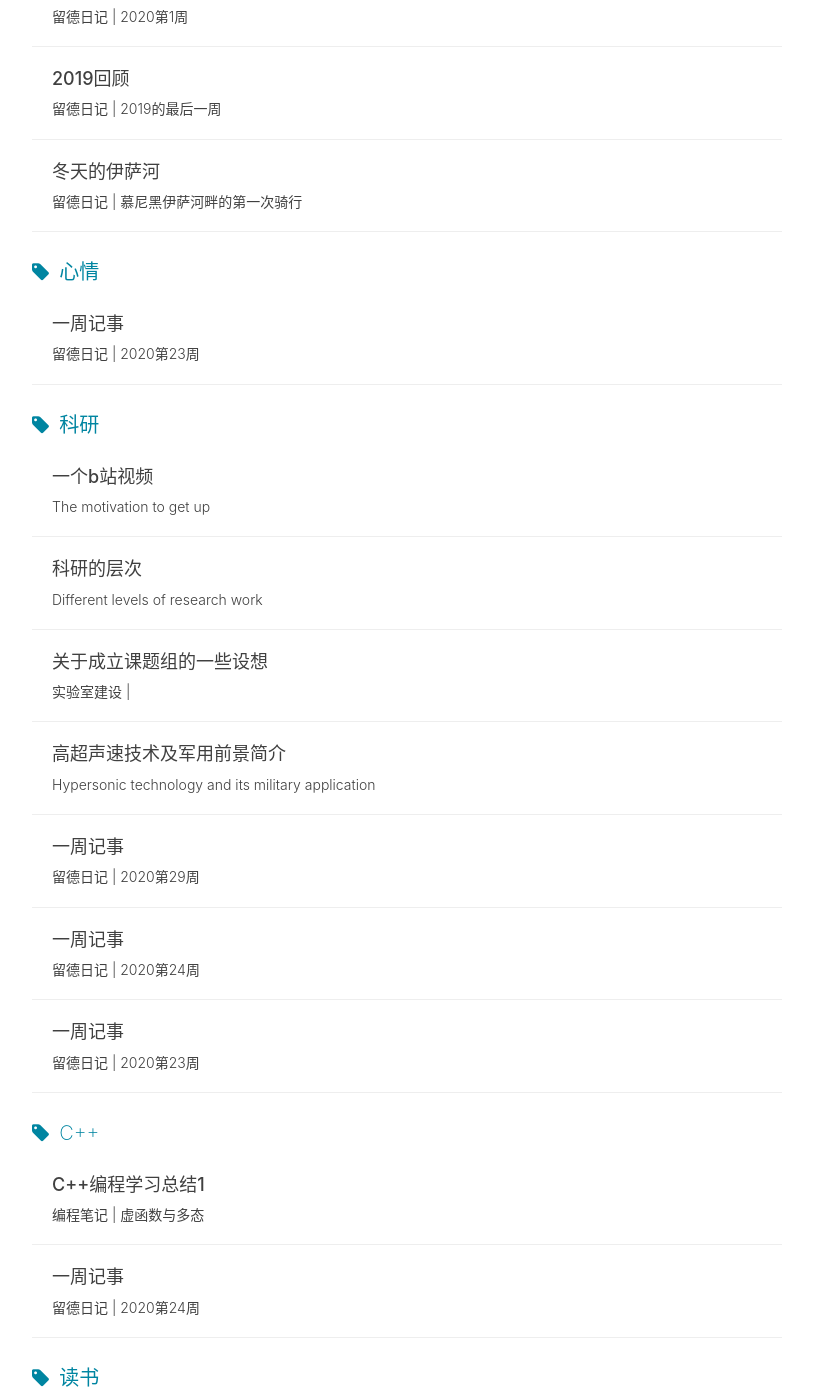
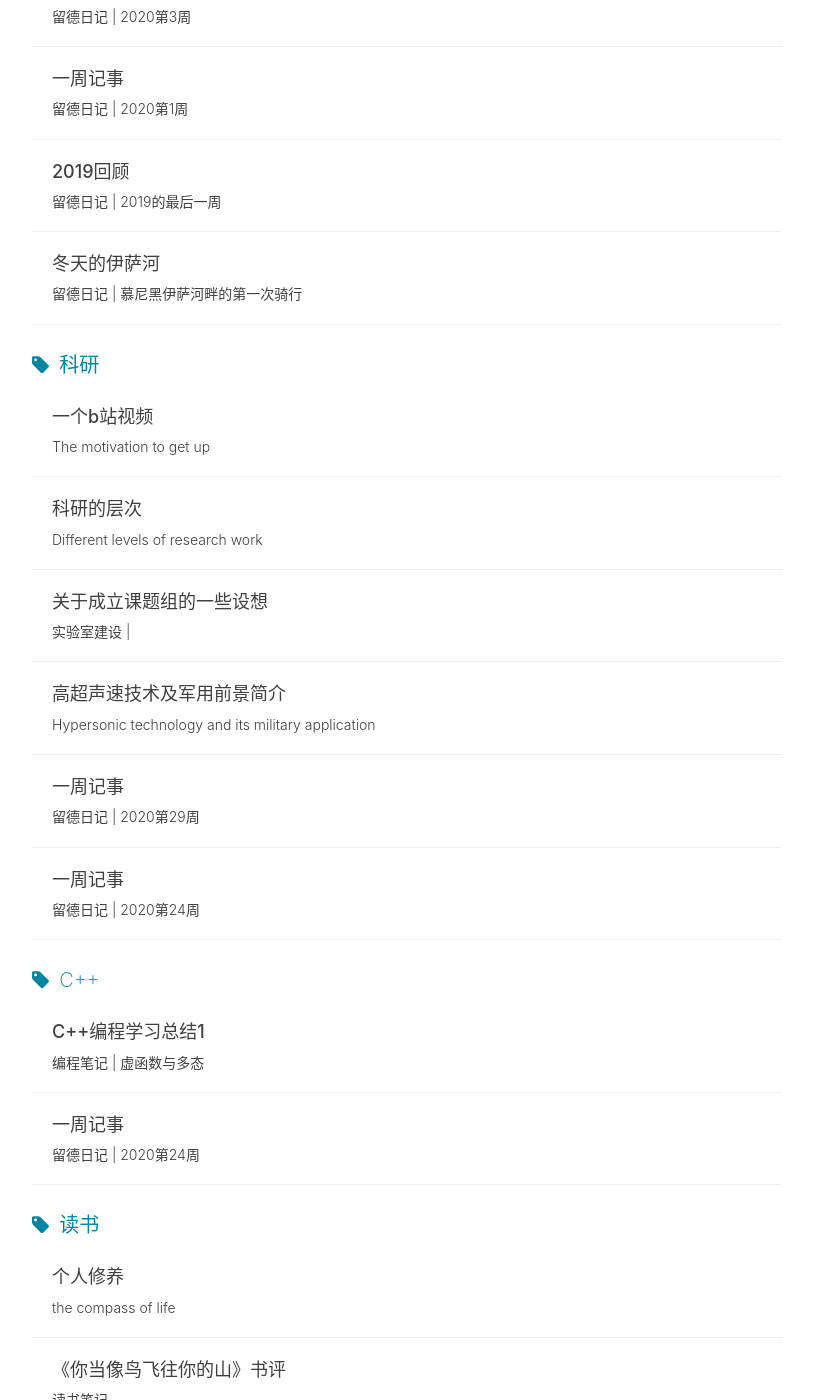
Before and after one commit to chensong212/chensong212.github.io, a Jekyll site: the page built from tags.html, in a window 1280 px wide and 1400 px high, scrolled down 2470 px. Shown: the whole window, without its empty margins (233-1046 px from the left). Built offline with Jekyll 4.4.1, drawn with Linux system fonts in a browser that asks for light colours; nearby versions of some CDN libraries; comment, search, counter and statistics services are not loaded; some of the changed text lies outside the part shown.

Commit message:
Update 2020-06-06-dairy.md

```diff
--- a/_posts/2020-06-06-dairy.md
+++ b/_posts/2020-06-06-dairy.md
@@ -7,8 +7,7 @@ author:     陈陈
 header-img:
 catalog: true
 tags:
-    - 心情
-    - 科研
+    - 一周记事
 
 ---
 
```
